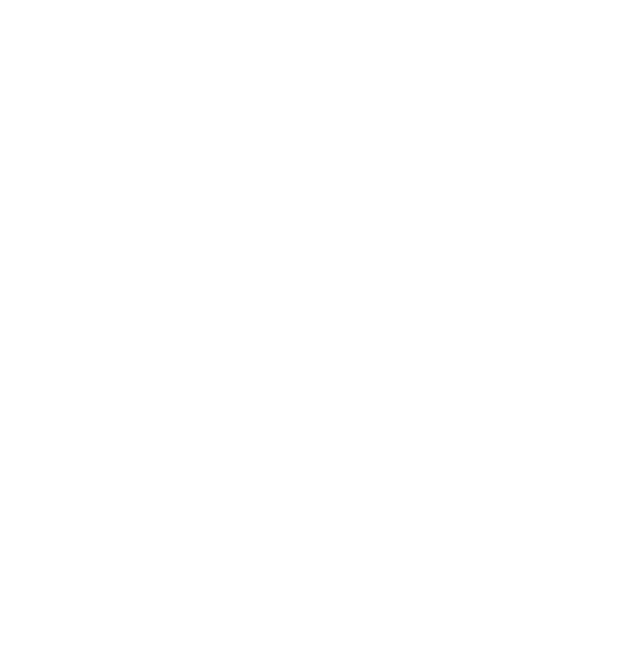
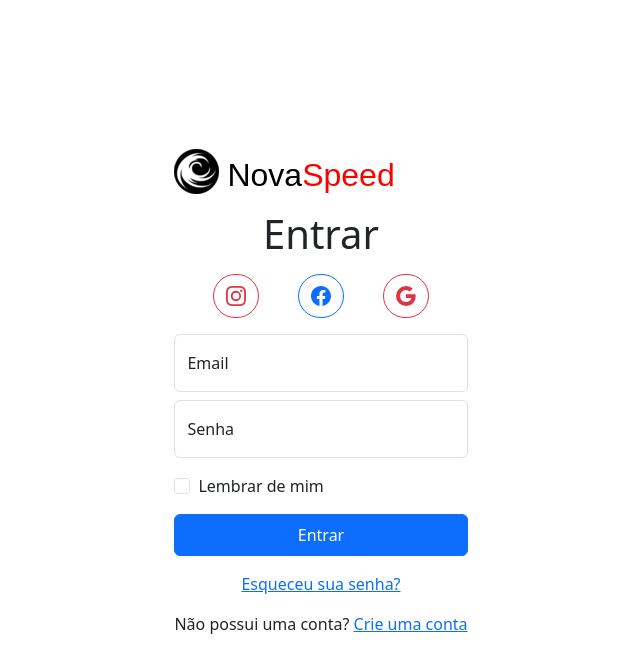
Before and after one commit to Alessandrovlr/nova_speed, a website: page login.html in a window 1280 px wide. Shown: the whole page, without its empty margins (319-959 px from the left). Drawn offline with nearby package versions, Linux system fonts and the light colour scheme; a web font is replaced by a local one.

Commit message:
modificação na home e criação da página de login

```diff
--- a/css/index.css
+++ b/css/index.css
@@ -15,9 +15,10 @@
    font-size: medium;
    padding: 10px;
    border-radius: 9px;
+   transition: all 0.5s;
 }
 
 #botao-entrar:hover{
-    background-color: rgba(255, 0, 0, 0.5);
-    transition: all 0.2s;
+    background-color: rgba(255, 0, 0, 0.7);
+    transition: all 0.5s;
 }
--- a/index.html
+++ b/index.html
@@ -1,5 +1,5 @@
 <!DOCTYPE html>
-<html lang="en">
+<html lang="pt-BR">
 <head>
     <meta charset="UTF-8">
     <meta name="viewport" content="width=device-width, initial-scale=1.0">
@@ -13,16 +13,16 @@
     <link href="https://fonts.googleapis.com/css2?family=Bruno+Ace+SC&display=swap" rel="stylesheet">
 </head>
 
-<div class="container">
-    <header class="text-center d-flex flex-column flex-md-row flex-wrap justify-content-center justify-content-md-between align-items-center py-3 mb-4">
-        <section class="d-flex flex-column flex-md-row align-items-center mb-3 mb-md-0 me-md-auto">
-            <img class="bi me-2 mb-3" src="imagens/logo.png" alt="logo da página" style="max-width: 100px;">
-            <h2 id="texto-logo" class="text-center text-md-start">Nova<span style="color: red;">Speed</span></h2>
+<div class="container my-4">
+    <header class="nav justify-content-between flex-wrap">
+        <section class="d-flex align-items-center navbar-brand">
+            <img class="me-2 mb-3" src="imagens/logo.png" alt="logo da página" style="max-width: 100px;">
+            <h2 id="texto-logo">Nova<span style="color: red;">Speed</span></h2>
         </section>
 
         <ul class="nav">
-            <li class="nav-item">
-                <button id="botao-entrar" class="btn btn-primary">Entrar</button>
+            <li>
+                <a href="login.html"><button id="botao-entrar">Entrar</button></a>
             </li>
         </ul>
     </header>
@@ -48,9 +48,9 @@
     </div>
 </article>
 
+<!--Script do Bootstrap-->
+<script src="https://cdn.jsdelivr.net/npm/bootstrap@5.3.3/dist/js/bootstrap.bundle.min.js" integrity="sha384-YvpcrYf0tY3lHB60NNkmXc5s9fDVZLESaAA55NDzOxhy9GkcIdslK1eN7N6jIeHz" crossorigin="anonymous"></script>
+<!--Script adicionais-->
+<script src="main.js" defer></script>
 </body>
-    <!--Script do Bootstrap-->
-    <script src="https://cdn.jsdelivr.net/npm/bootstrap@5.3.3/dist/js/bootstrap.bundle.min.js" integrity="sha384-YvpcrYf0tY3lHB60NNkmXc5s9fDVZLESaAA55NDzOxhy9GkcIdslK1eN7N6jIeHz" crossorigin="anonymous"></script>
-    <!--Script adicionais-->
-    <script src="../main.js" defer></script>
 </html>
--- a/login.html
+++ b/login.html
@@ -0,0 +1,75 @@
+<!DOCTYPE html>
+<html lang="pt-BR">
+<head>
+    <meta charset="UTF-8">
+    <meta name="viewport" content="width=device-width, initial-scale=1.0">
+    <title>NovaSpeed</title>
+    <!--Bootstrap link-->
+    <link href="https://cdn.jsdelivr.net/npm/bootstrap@5.3.3/dist/css/bootstrap.min.css" rel="stylesheet" integrity="sha384-QWTKZyjpPEjISv5WaRU9OFeRpok6YctnYmDr5pNlyT2bRjXh0JMhjY6hW+ALEwIH" crossorigin="anonymous">
+    <link rel="stylesheet" href="https://cdn.jsdelivr.net/npm/bootstrap-icons@1.11.3/font/bootstrap-icons.min.css">
+    <!--Estilo do maluco-->
+    <link rel="stylesheet" href="css/index.css">
+    <link rel="preconnect" href="https://fonts.googleapis.com">
+    <link rel="preconnect" href="https://fonts.gstatic.com" crossorigin>
+    <link href="https://fonts.googleapis.com/css2?family=Bruno+Ace+SC&display=swap" rel="stylesheet">
+</head>
+<body class="d-flex align-items-center justify-content-center" style="min-height: 100vh;">
+
+<form>
+    <section class="d-flex align-items-center">
+        <img class="me-2 mb-3" src="imagens/logo.png" alt="logo da página" style="max-width: 100px;">
+        <h2 id="texto-logo">Nova<span style="color: red;">Speed</span></h2>
+    </section>
+
+    <h1 class="text-center mb-3">Entrar</h1>
+
+    <!--OUTRAS FORMAS DE ENTRAR-->
+    <div class="d-flex justify-content-evenly mb-3">
+        <!--INSTAGRAM-->
+        <a href="#" class="btn btn-outline-danger rounded-pill">
+        <svg xmlns="http://www.w3.org/2000/svg" width="20" height="30" fill="currentColor" class="bi bi-instagram" viewBox="0 0 16 16">
+            <path d="M8 0C5.829 0 5.556.01 4.703.048 3.85.088 3.269.222 2.76.42a3.9 3.9 0 0 0-1.417.923A3.9 3.9 0 0 0 .42 2.76C.222 3.268.087 3.85.048 4.7.01 5.555 0 5.827 0 8.001c0 2.172.01 2.444.048 3.297.04.852.174 1.433.372 1.942.205.526.478.972.923 1.417.444.445.89.719 1.416.923.51.198 1.09.333 1.942.372C5.555 15.99 5.827 16 8 16s2.444-.01 3.298-.048c.851-.04 1.434-.174 1.943-.372a3.9 3.9 0 0 0 1.416-.923c.445-.445.718-.891.923-1.417.197-.509.332-1.09.372-1.942C15.99 10.445 16 10.173 16 8s-.01-2.445-.048-3.299c-.04-.851-.175-1.433-.372-1.941a3.9 3.9 0 0 0-.923-1.417A3.9 3.9 0 0 0 13.24.42c-.51-.198-1.092-.333-1.943-.372C10.443.01 10.172 0 7.998 0zm-.717 1.442h.718c2.136 0 2.389.007 3.232.046.78.035 1.204.166 1.486.275.373.145.64.319.92.599s.453.546.598.92c.11.281.24.705.275 1.485.039.843.047 1.096.047 3.231s-.008 2.389-.047 3.232c-.035.78-.166 1.203-.275 1.485a2.5 2.5 0 0 1-.599.919c-.28.28-.546.453-.92.598-.28.11-.704.24-1.485.276-.843.038-1.096.047-3.232.047s-2.39-.009-3.233-.047c-.78-.036-1.203-.166-1.485-.276a2.5 2.5 0 0 1-.92-.598 2.5 2.5 0 0 1-.6-.92c-.109-.281-.24-.705-.275-1.485-.038-.843-.046-1.096-.046-3.233s.008-2.388.046-3.231c.036-.78.166-1.204.276-1.486.145-.373.319-.64.599-.92s.546-.453.92-.598c.282-.11.705-.24 1.485-.276.738-.034 1.024-.044 2.515-.045zm4.988 1.328a.96.96 0 1 0 0 1.92.96.96 0 0 0 0-1.92m-4.27 1.122a4.109 4.109 0 1 0 0 8.217 4.109 4.109 0 0 0 0-8.217m0 1.441a2.667 2.667 0 1 1 0 5.334 2.667 2.667 0 0 1 0-5.334"/>
+        </svg>
+        </a>
+        <!--FACEBOOK-->
+        <a href="#" class="btn btn-outline-primary rounded-pill">
+            <svg xmlns="http://www.w3.org/2000/svg" width="20" height="30" fill="currentColor" class="bi bi-facebook" viewBox="0 0 16 16">
+                <path d="M16 8.049c0-4.446-3.582-8.05-8-8.05C3.58 0-.002 3.603-.002 8.05c0 4.017 2.926 7.347 6.75 7.951v-5.625h-2.03V8.05H6.75V6.275c0-2.017 1.195-3.131 3.022-3.131.876 0 1.791.157 1.791.157v1.98h-1.009c-.993 0-1.303.621-1.303 1.258v1.51h2.218l-.354 2.326H9.25V16c3.824-.604 6.75-3.934 6.75-7.951"/>
+            </svg>
+        </a>
+        <!--GOOGLE-->
+        <a href="#" class="btn btn-outline-danger rounded-pill">
+        <svg xmlns="http://www.w3.org/2000/svg" width="20" height="30" fill="currentColor" class="bi bi-google" viewBox="0 0 16 16">
+            <path d="M15.545 6.558a9.4 9.4 0 0 1 .139 1.626c0 2.434-.87 4.492-2.384 5.885h.002C11.978 15.292 10.158 16 8 16A8 8 0 1 1 8 0a7.7 7.7 0 0 1 5.352 2.082l-2.284 2.284A4.35 4.35 0 0 0 8 3.166c-2.087 0-3.86 1.408-4.492 3.304a4.8 4.8 0 0 0 0 3.063h.003c.635 1.893 2.405 3.301 4.492 3.301 1.078 0 2.004-.276 2.722-.764h-.003a3.7 3.7 0 0 0 1.599-2.431H8v-3.08z"/>
+        </svg>
+        </a>
+    </div>
+
+    <div class="form-floating mb-2">
+        <input type="email" class="form-control" id="floatingInput" placeholder="E-mail" required>
+        <label for="floatingInput">Email</label>
+    </div>
+
+    <div class="form-floating">
+        <input type="password" class="form-control" placeholder="Senha" id="floatingInput" required>
+        <label for="floatingInput">Senha</label>
+    </div>
+
+    <div class="form-check my-3">
+        <input type="checkbox" class="form-check-input" value="remember-me" id="flexCheckDefault">
+        <label class="form-check-label" for="flexCheckDefault">Lembrar de mim</label>
+
+    </div>
+
+    <button type="submit" class="w-100 btn btn-primary p-2">Entrar</button>
+
+    <p class="text-center mt-3"><a href="#">Esqueceu sua senha?</a></p>
+    <p>Não possui uma conta? <a href="#">Crie uma conta</a></p>
+</form>
+
+<!--Script do Bootstrap-->
+<script src="https://cdn.jsdelivr.net/npm/bootstrap@5.3.3/dist/js/bootstrap.bundle.min.js" integrity="sha384-YvpcrYf0tY3lHB60NNkmXc5s9fDVZLESaAA55NDzOxhy9GkcIdslK1eN7N6jIeHz" crossorigin="anonymous"></script>
+<!--Script adicionais-->
+<script src="main.js" defer></script>
+</body>
+</html>
```
